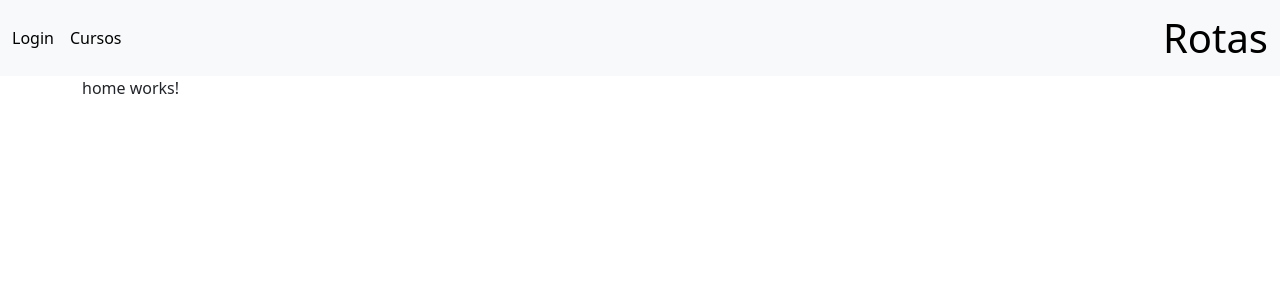
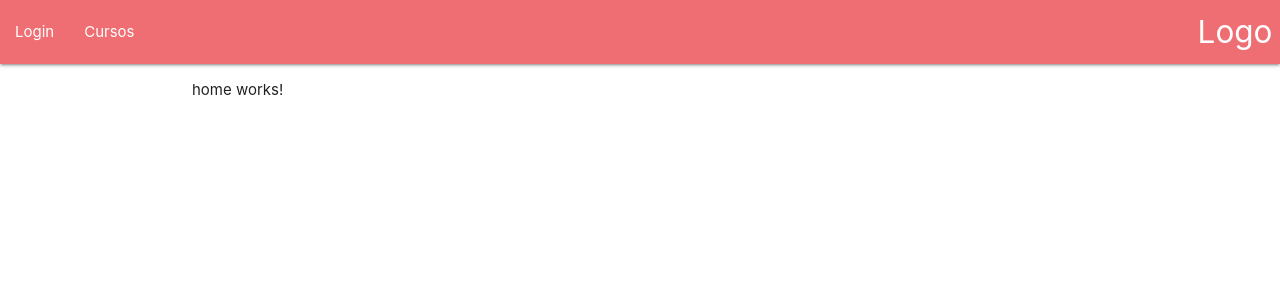
Before and after one commit to Allan-Quiterio/Rotas_Angular, an Angular app: page / in a window 1280 px wide. Shown: the top 300 px of the page. Built offline with nearby package versions, Linux system fonts and the light colour scheme.

Commit message:
feat: Aplicando CSS em rotas ativas e trocando o Bootstrap por Materialize-css

```diff
--- a/src/app/app.component.html
+++ b/src/app/app.component.html
@@ -1,22 +1,13 @@
-<nav class="navbar navbar-expand-lg bg-body-tertiary">
-  <div class="container-fluid">
-    <div class="collapse navbar-collapse" id="navbarText">
-      <ul class="navbar-nav me-auto mb-2 mb-lg-0">
-        <li style="margin-right: 1rem">
-          <a routerLink="login" class="text-black text-decoration-none"
-            >Login</a
-          >
-        </li>
-        <li class="nav-item mr-3">
-          <a routerLink="cursos" class="text-black text-decoration-none"
-            >Cursos</a
-          >
-        </li>
-      </ul>
-      <a routerLink="" class="fs-1 text-black text-decoration-none">Rotas</a>
-    </div>
+<nav>
+  <div class="nav-wrapper">
+    <a routerLink="" href="#" class="brand-logo right">Logo</a>
+    <ul id="nav-mobile" class="left hide-on-med-and-down">
+      <li routerLinkActive="active"><a routerLink="login">Login</a></li>
+      <li routerLinkActive="active"><a routerLink="cursos">Cursos</a></li>
+    </ul>
   </div>
 </nav>
+
 <div class="container">
   <router-outlet></router-outlet>
 </div>
--- a/src/index.html
+++ b/src/index.html
@@ -7,15 +7,10 @@
     <meta name="viewport" content="width=device-width, initial-scale=1" />
     <link rel="icon" type="image/x-icon" href="favicon.ico" />
     <link
-      href="https://cdn.jsdelivr.net/npm/bootstrap@5.3.3/dist/css/bootstrap.min.css"
       rel="stylesheet"
-      integrity="sha384-QWTKZyjpPEjISv5WaRU9OFeRpok6YctnYmDr5pNlyT2bRjXh0JMhjY6hW+ALEwIH"
-      crossorigin="anonymous"
+      href="https://cdnjs.cloudflare.com/ajax/libs/materialize/1.0.0/css/materialize.min.css"
     />
-    <link
-      rel="stylesheet"
-      href="https://cdn.jsdelivr.net/npm/bootstrap-icons@1.11.3/font/bootstrap-icons.min.css"
-    />
+    <script src="https://cdnjs.cloudflare.com/ajax/libs/materialize/1.0.0/js/materialize.min.js"></script>
   </head>
   <body>
     <app-root></app-root>
```
